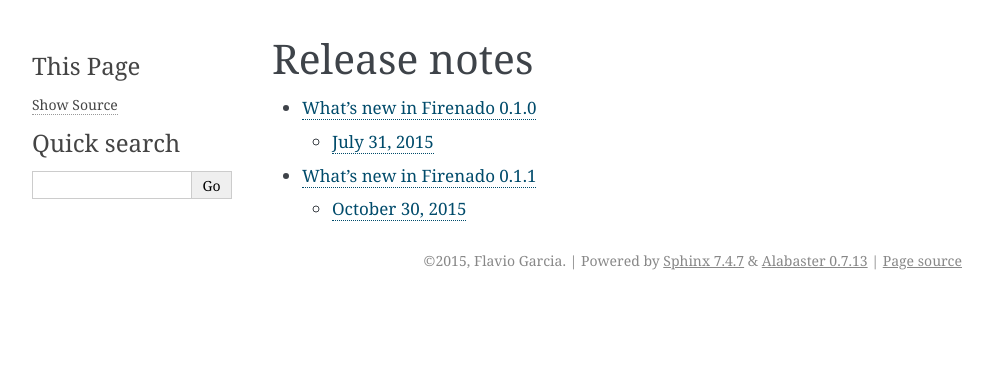
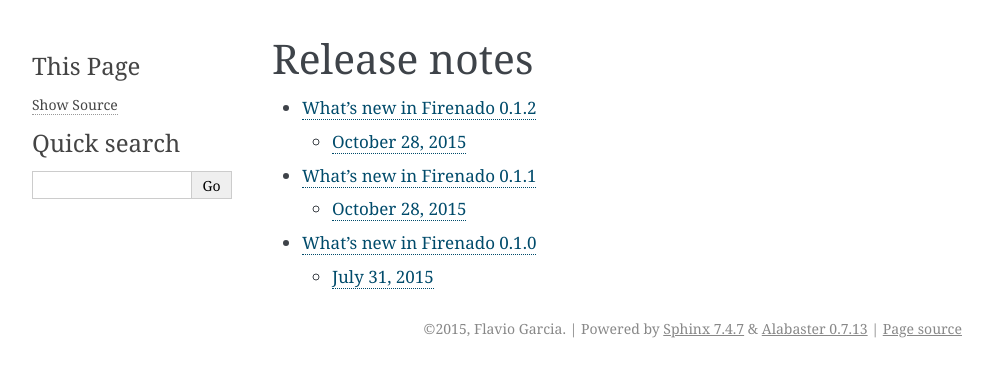
Before and after one commit to candango/firenado, a Sphinx documentation site: the page built from docs/releases.rst, in a window 1280 px wide. Shown: the top 377 px of the page, without its empty margins (148-1141 px from the left). Built offline with Sphinx 7.4.7, drawn with Linux system fonts in a browser that asks for light colours.

Commit message:
Prepared release 0.1.2.
Fixed release date of 0.1.1.

```diff
--- a/docs/releases.rst
+++ b/docs/releases.rst
@@ -4,5 +4,6 @@
 .. toctree::
    :maxdepth: 2
 
+   releases/v0.1.2
+   releases/v0.1.1
    releases/v0.1.0
-   releases/v0.1.1
--- a/docs/releases/v0.1.1.rst
+++ b/docs/releases/v0.1.1.rst
@@ -1,7 +1,7 @@
 What's new in Firenado 0.1.1
 ============================
 
-October 30, 2015
+October 28, 2015
 -------------
 
 We are pleased to announce the release of Firenado 0.1.1. Now we start to
--- a/firenado/__init__.py
+++ b/firenado/__init__.py
@@ -22,4 +22,4 @@
 from __future__ import (absolute_import, division,
                         print_function, with_statement)
 
-__version__ = (0, 1, 1)
+__version__ = (0, 1, 2)
```
Also changed, not shown: docs/releases/v0.1.2.rst (added, +25 -0 lines).
